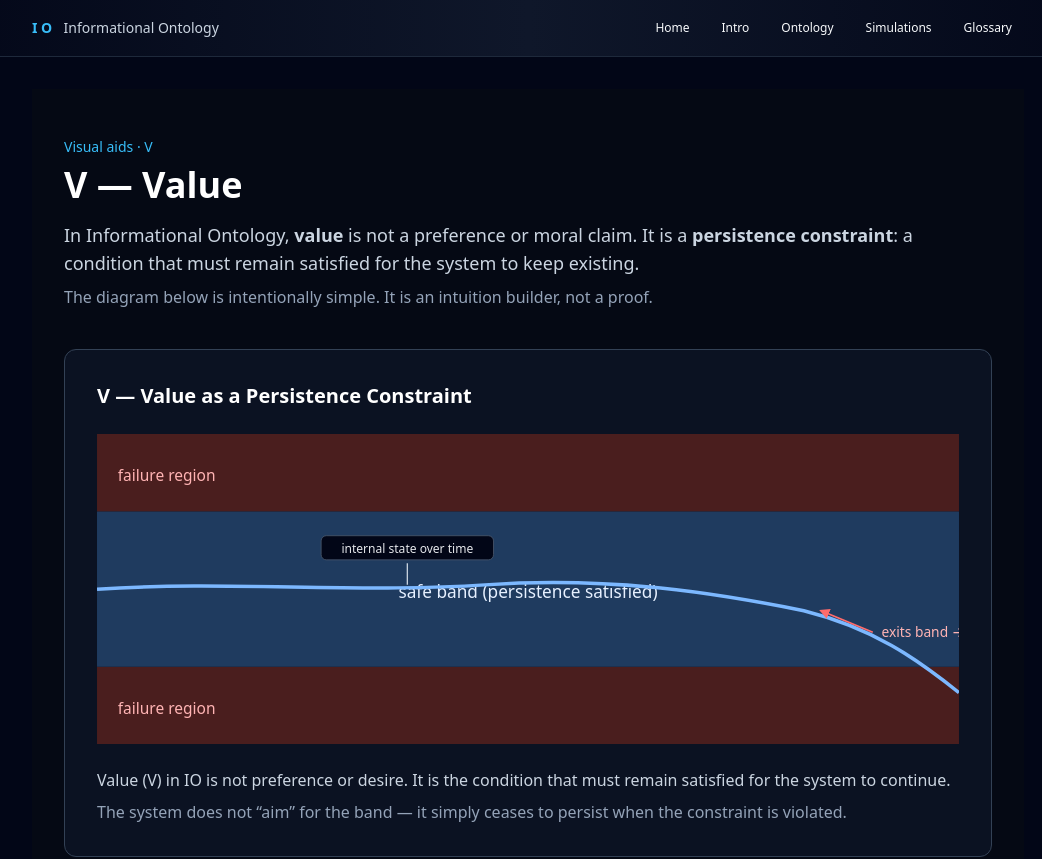
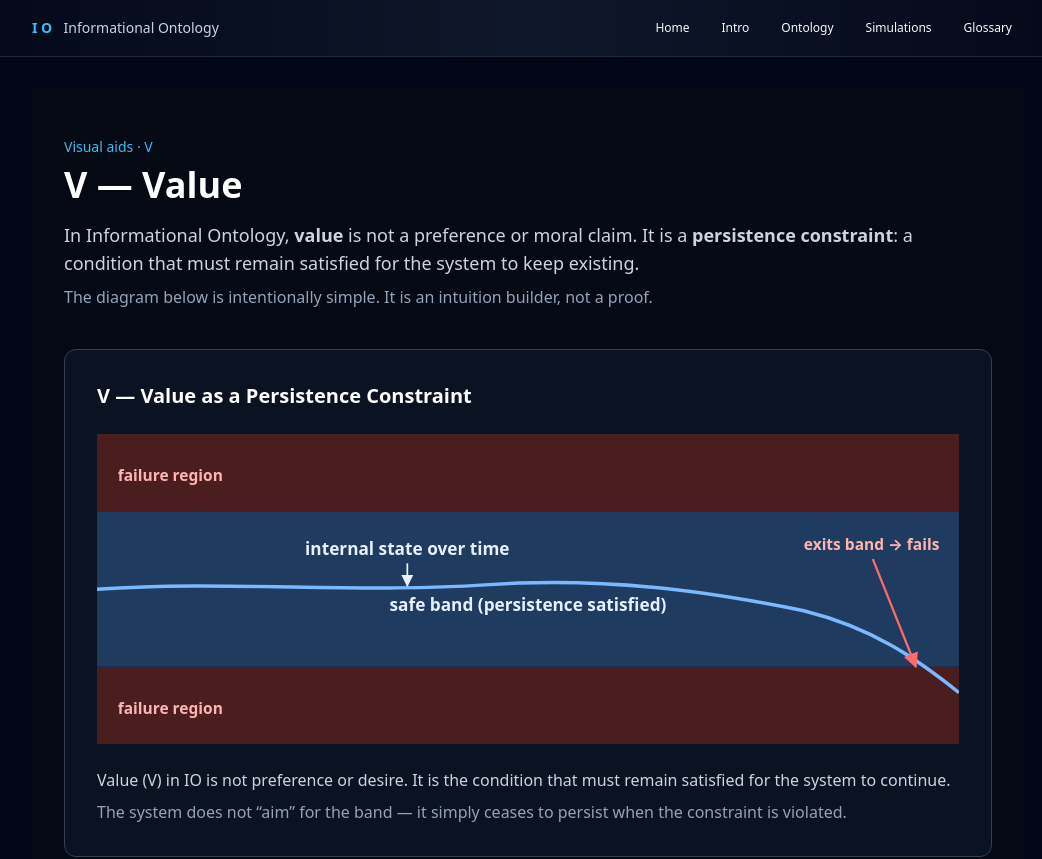
Before and after one commit to MindsEye69/information-ontology-site, a Next.js app: page /simulations/value in a window 1280 px wide. Shown: the top 859 px of the page, without its empty margins (112-1154 px from the left). Built offline with nearby package versions, Linux system fonts and the light colour scheme.

Commit message:
v page revision again

```diff
--- a/app/simulations/value/page.tsx
+++ b/app/simulations/value/page.tsx
@@ -1,4 +1,9 @@
 export default function ValuePage() {
+  // Styling constants so "in-band" text is uniform
+  const bandTextFill = "#e6f0ff";
+  const bandTextSize = 20; // matches your current safe band size intent
+  const bandTextWeight = 600;
+
   return (
     <main className="min-h-screen bg-[#050914] text-white px-8 py-12">
       {/* Header */}
@@ -26,29 +31,29 @@ export default function ValuePage() {
           className="w-full h-auto"
           aria-label="Value as persistence constraint diagram"
         >
-          {/* Failure regions */}
+          {/* Failure regions (touch the safe band directly — no barrier) */}
           <rect x="0" y="0" width="1000" height="90" fill="#4a1e1e" />
           <rect x="0" y="270" width="1000" height="90" fill="#4a1e1e" />
-
-          {/* Failure labels */}
-          <text x="24" y="55" fill="#ffb4b4" fontSize="18" fontWeight="500">
-            failure region
-          </text>
-          <text x="24" y="325" fill="#ffb4b4" fontSize="18" fontWeight="500">
-            failure region
-          </text>
 
           {/* Safe band */}
           <rect x="0" y="90" width="1000" height="180" fill="#1f3b5f" />
 
-          {/* Safe band label */}
+          {/* Failure labels */}
+          <text x="24" y="55" fill="#ffb4b4" fontSize="18" fontWeight="600">
+            failure region
+          </text>
+          <text x="24" y="325" fill="#ffb4b4" fontSize="18" fontWeight="600">
+            failure region
+          </text>
+
+          {/* Safe band label (uniform style) */}
           <text
             x="500"
-            y="190"
+            y="205"
             textAnchor="middle"
-            fill="#e6f0ff"
-            fontSize="20"
-            fontWeight="500"
+            fill={bandTextFill}
+            fontSize={bandTextSize}
+            fontWeight={bandTextWeight}
           >
             safe band (persistence satisfied)
           </text>
@@ -66,38 +71,79 @@ export default function ValuePage() {
             strokeWidth="4"
           />
 
-          {/* Trajectory callout */}
-          <line x1="360" y1="150" x2="360" y2="175" stroke="#cbd5e1" strokeWidth="1.5" />
-          <rect x="260" y="118" width="200" height="28" rx="6" fill="#020617" stroke="#475569" />
-          <text x="360" y="138" textAnchor="middle" fill="#e5e7eb" fontSize="14">
+          {/* "Internal state over time" label (uniform style, white, no black pill) */}
+          <text
+            x="360"
+            y="140"
+            textAnchor="middle"
+            fill={bandTextFill}
+            fontSize={bandTextSize}
+            fontWeight={bandTextWeight}
+          >
             internal state over time
           </text>
 
-          {/* Exit annotation (far right, no crowding) */}
+          {/* Clear arrow from label to the line */}
           <line
-            x1="900"
-            y1="230"
-            x2="840"
-            y2="205"
-            stroke="#ff6b6b"
+            x1="360"
+            y1="150"
+            x2="360"
+            y2="176"
+            stroke={bandTextFill}
             strokeWidth="2"
-            markerEnd="url(#arrow)"
+            markerEnd="url(#arrowWhite)"
           />
-          <text x="910" y="235" fill="#ffb4b4" fontSize="16" fontWeight="500">
+
+          {/* Exit annotation (higher, with arrow to exact crossing point) */}
+          {/*
+            The safe band lower boundary is y=270.
+            We point to (950,270) — the curve is crossing into failure around there visually.
+          */}
+          <text
+            x="820"
+            y="135"
+            textAnchor="start"
+            fill="#ffb4b4"
+            fontSize="18"
+            fontWeight="700"
+          >
             exits band → fails
           </text>
 
+          <line
+            x1="900"
+            y1="145"
+            x2="950"
+            y2="270"
+            stroke="#ff6b6b"
+            strokeWidth="2.5"
+            markerEnd="url(#arrowRed)"
+          />
+
+          {/* Arrow markers */}
           <defs>
             <marker
-              id="arrow"
+              id="arrowRed"
               viewBox="0 0 10 10"
-              refX="8"
+              refX="9"
               refY="5"
-              markerWidth="6"
-              markerHeight="6"
-              orient="auto-start-reverse"
+              markerWidth="7"
+              markerHeight="7"
+              orient="auto"
             >
               <path d="M 0 0 L 10 5 L 0 10 z" fill="#ff6b6b" />
+            </marker>
+
+            <marker
+              id="arrowWhite"
+              viewBox="0 0 10 10"
+              refX="9"
+              refY="5"
+              markerWidth="7"
+              markerHeight="7"
+              orient="auto"
+            >
+              <path d="M 0 0 L 10 5 L 0 10 z" fill={bandTextFill} />
             </marker>
           </defs>
         </svg>
```
